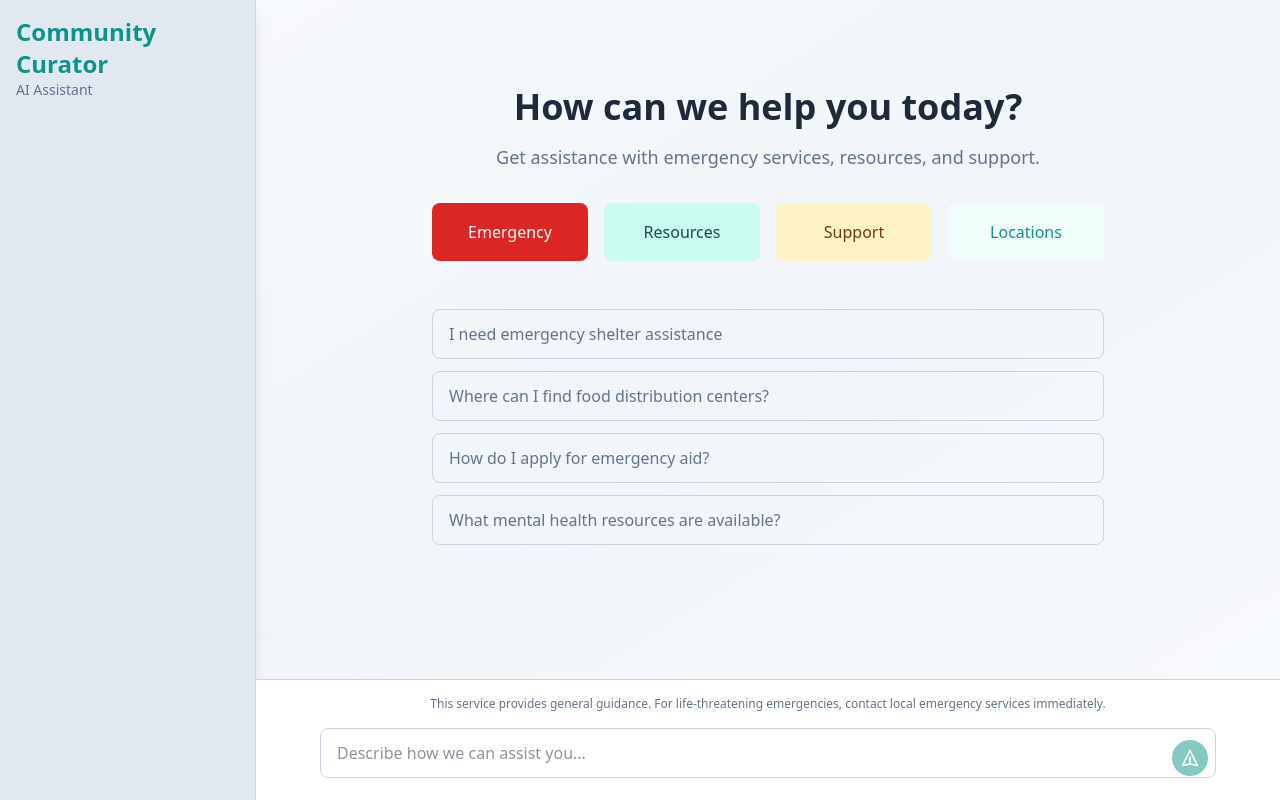
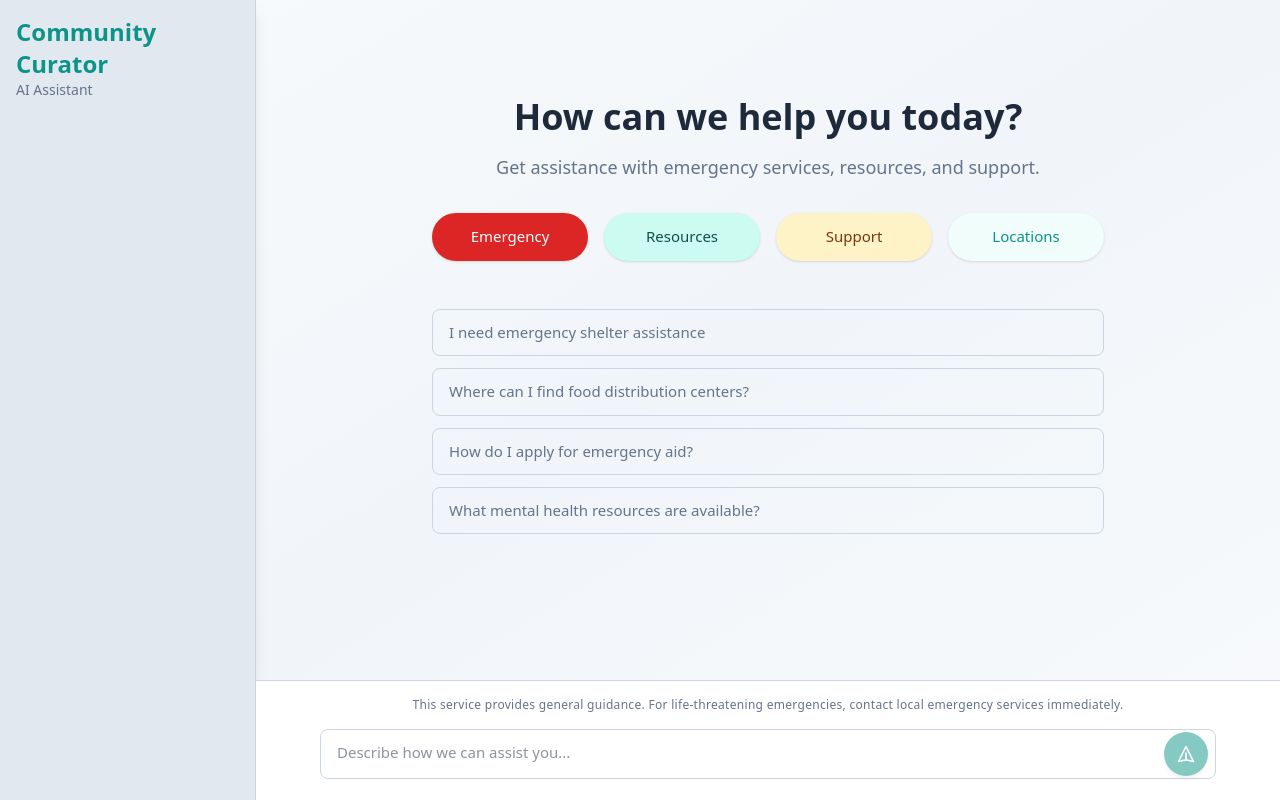
Before and after one commit to sammytamimi/community-curator, a Next.js app in the folder apps/frontend/: page / in a window 1280 px wide. Built offline with nearby package versions, Linux system fonts and the light colour scheme.

Commit message:
change corner radius for home buttons

```diff
--- a/apps/frontend/src/app/page.tsx
+++ b/apps/frontend/src/app/page.tsx
@@ -119,12 +119,12 @@ export default function Home() {
   const showWelcome = messages.length === 0;
 
   return (
-    <div className="h-screen flex bg-gradient-to-br from-background via-background-alt to-background">
+    <div className="h-screen flex bg-gradient-to-br from-background via-background-alt to-background text-sm md:text-[15px]">
       {/* Sidebar */}
       <div className="w-64 bg-sidebar-bg border-r border-border flex flex-col shadow-lg">
         {/* Header */}
         <div className="p-4">
-          <h1 className="text-2xl font-bold text-primary">Community Curator</h1>
+          <h1 className="text-2xl font-extrabold text-primary">Community Curator</h1>
           <p className="text-sm text-muted">AI Assistant</p>
         </div>
       </div>
@@ -143,7 +143,7 @@ export default function Home() {
                 {actionButtons.map((button, index) => (
                   <button
                     key={index}
-                    className={`${button.color} rounded-lg p-4 text-center transition-colors border border-transparent hover:border-opacity-20`}
+                    className={`${button.color} rounded-full px-6 py-3 text-center transition-all border border-transparent hover:bg-transparent hover:border-current font-medium shadow-sm`}
                   >
                     <div className="font-medium">{button.label}</div>
                   </button>
@@ -155,7 +155,7 @@ export default function Home() {
                 {examplePrompts.map((prompt, index) => (
                   <button
                     key={index}
-                    className="block w-full text-left text-muted hover:text-foreground py-3 px-4 rounded-lg hover:bg-card-bg transition-colors border border-border"
+                    className="block w-full text-left text-muted hover:text-foreground py-3 px-4 rounded-lg hover:bg-card-bg transition-colors border border-border font-medium"
                     onClick={() => handleExampleClick(prompt)}
                   >
                     {prompt}
@@ -188,7 +188,7 @@ export default function Home() {
                         }`}
                       >
                         <div className="whitespace-pre-wrap">{msg.content}</div>
-                        <div className={`text-xs mt-1 ${msg.isUser ? 'text-primary-100' : 'text-muted'}`}>
+                        <div className={`font-light tracking-wide text-xs mt-1 ${msg.isUser ? 'text-primary-100' : 'text-muted'}`}>
                           {msg.timestamp.toLocaleTimeString()}
                         </div>
                       </div>
@@ -200,7 +200,7 @@ export default function Home() {
                     <div className="bg-card-bg border border-border rounded-lg px-4 py-2 shadow-sm message-bubble-assistant">
                       <div className="flex items-center space-x-2">
                         <div className="animate-spin h-4 w-4 border-2 border-primary border-t-transparent rounded-full"></div>
-                        <span className="text-muted">Thinking...</span>
+                        <span className="text-muted font-medium">Thinking...</span>
                       </div>
                     </div>
                   </div>
@@ -215,7 +215,7 @@ export default function Home() {
         <div className="border-t border-border bg-card-bg p-4">
           <div className="max-w-4xl mx-auto">
             {/* Disclaimer */}
-            <div className="text-center text-xs text-muted mb-4">
+            <div className="text-center text-xs text-muted mb-4 font-light tracking-wide">
               This service provides general guidance. For life-threatening emergencies, contact local emergency services immediately.
             </div>
 
@@ -226,7 +226,7 @@ export default function Home() {
                   value={message}
                   onChange={(e) => setMessage(e.target.value)}
                   placeholder="Describe how we can assist you..."
-                  className="w-full bg-card-bg border border-border rounded-lg py-3 px-4 pr-20 resize-none focus:outline-none focus:border-primary min-h-[50px] max-h-32"
+                  className="w-full bg-card-bg border border-border rounded-lg py-3 px-4 pr-20 resize-none focus:outline-none focus:border-primary min-h-[50px] max-h-32 font-medium"
                   rows={1}
                   style={{ height: 'auto' }}
                   onInput={(e) => {
@@ -243,10 +243,10 @@ export default function Home() {
                 />
 
                 {/* Send button */}
-                <div className="absolute right-2 bottom-2">
+                <div className="absolute bottom-2 right-2">
                   <button
                     type="submit"
-                    className="bg-primary text-white rounded-full p-2 hover:bg-primary-dark transition-colors disabled:opacity-50"
+                    className="bg-primary text-white rounded-full p-3 shadow-md transition-transform duration-150 hover:translate-y-0.5 hover:shadow-lg hover:bg-primary-dark disabled:opacity-50"
                     disabled={!message.trim() || isLoading}
                   >
                     <svg className="w-5 h-5" fill="none" stroke="currentColor" viewBox="0 0 24 24">
```
